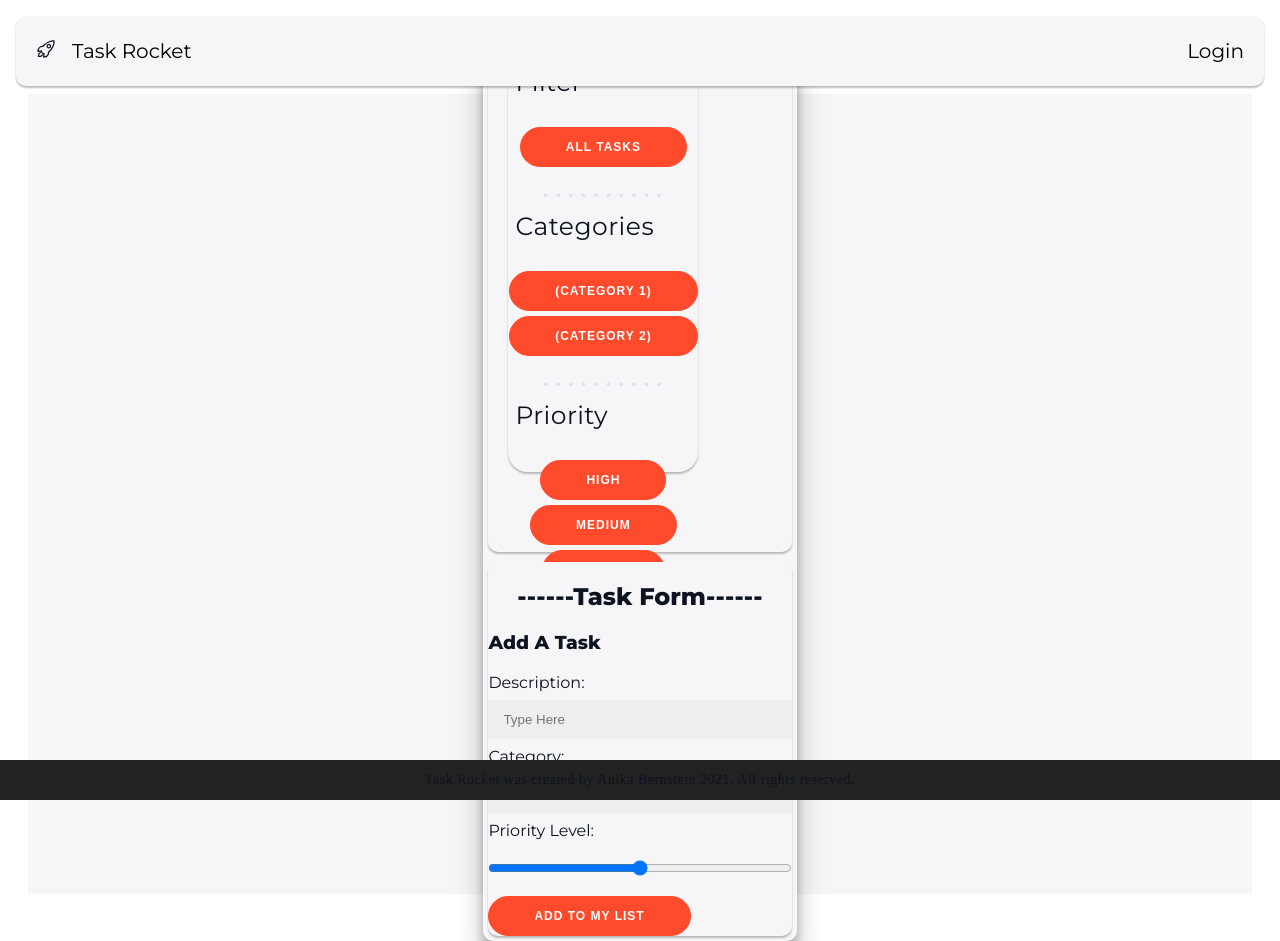
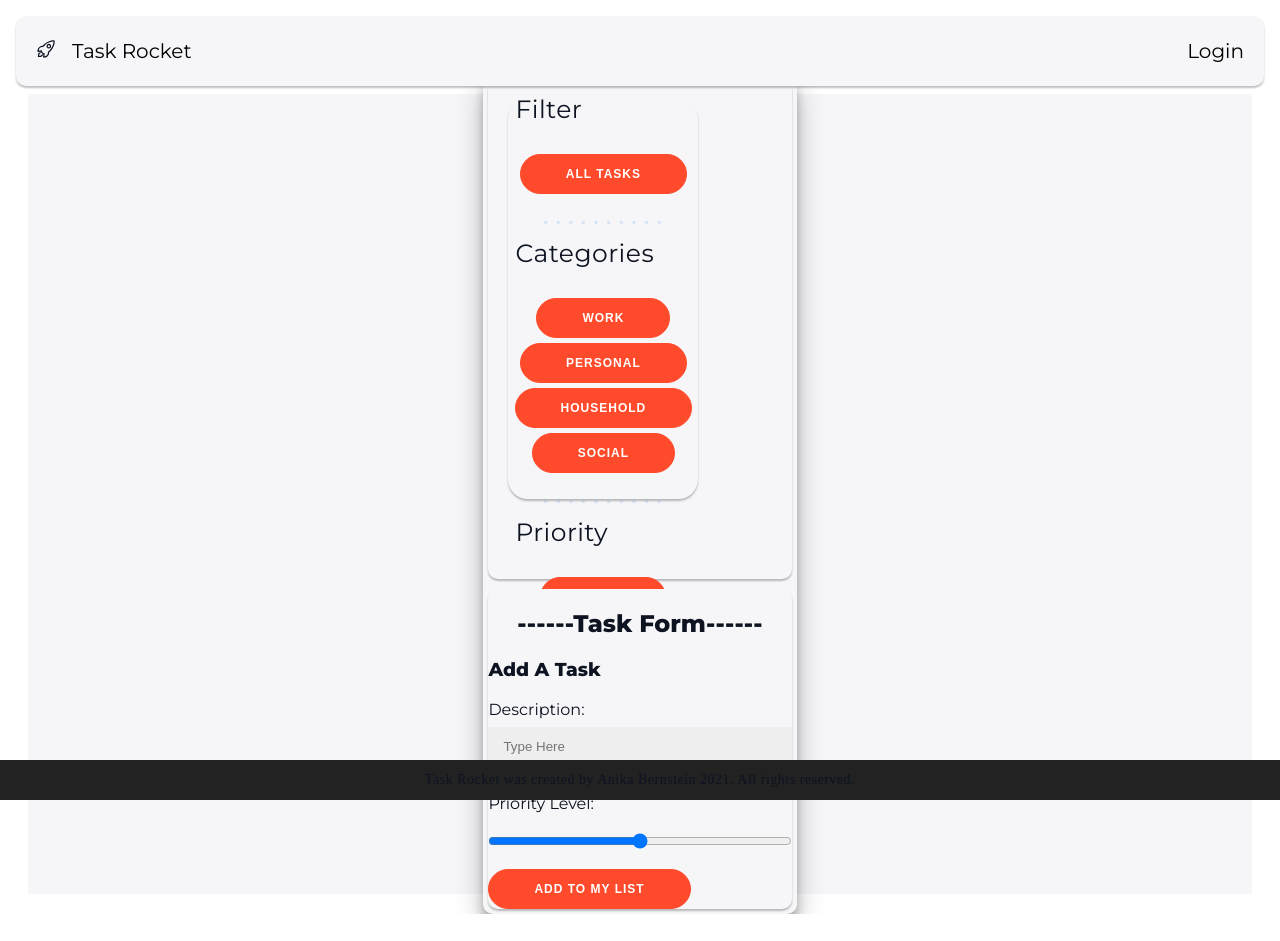
Before and after one commit to anikajb92/task-rocket-app, a React (Create React App) app: page /home in a window 1280 px wide. After the commit the page ends 914 px from the top, so only its background shows below. Built offline with nearby package versions, Linux system fonts and the light colour scheme; the HTML template or start-up script is replaced by a standard one.

Commit message:
updated view of rendered tasks and made changes to sidebar filter options/hardcoded

```diff
--- a/src/components/Home.js
+++ b/src/components/Home.js
@@ -15,6 +15,7 @@ export default function Welcome(props) {
       description={task.description}
       category={task.category}
       priority={task.priority}
+      selected={selected}
     />
   })
 
--- a/src/components/SideBar.js
+++ b/src/components/SideBar.js
@@ -17,29 +17,39 @@ export default function SideBar(props) {
       <h3>. . . . . . . . . .</h3>
       <p>Categories</p>
       {
-        props.selected === "Category 1" ?
-          <button onClick={handleClick} style={{ backgroundColor: "#FF4B2B", color: "#fffff" }}>(Category 1)</button> :
-          <button onClick={handleClick}>(Category 1)</button>
+        props.selected.category === "Work" ?
+          <button onClick={handleClick} style={{ backgroundColor: "#FF4B2B", color: "#fffff" }}>Work</button> :
+          <button onClick={handleClick}>Work</button>
       }
       {
-        props.selected === "Category 2" ?
-          <button onClick={handleClick} style={{ backgroundColor: "#FF4B2B", color: "#fffff" }}>(Category 2)</button> :
-          <button onClick={handleClick}>(Category 2)</button>
+        props.selected.category === "Personal" ?
+          <button onClick={handleClick} style={{ backgroundColor: "#FF4B2B", color: "#fffff" }}>Personal</button> :
+          <button onClick={handleClick}>Personal</button>
+      }
+      {
+        props.selected.category === "Household" ?
+          <button onClick={handleClick} style={{ backgroundColor: "#FF4B2B", color: "#fffff" }}>Household</button> :
+          <button onClick={handleClick}>Household</button>
+      }
+      {
+        props.selected.category === "Social" ?
+          <button onClick={handleClick} style={{ backgroundColor: "#FF4B2B", color: "#fffff" }}>Social</button> :
+          <button onClick={handleClick}>Social</button>
       }
       <h3>. . . . . . . . . .</h3>
       <p>Priority</p>
       {
-        props.selected === "High" ?
+        props.selected.priority === "3" ?
           <button onClick={handleClick} name="High" style={{ backgroundColor: "#FF4B2B", color: "#fffff" }}>High</button> :
           <button onClick={handleClick} name="High">High</button>
       }
       {
-        props.selected === "Medium" ?
+        props.selected.priority === "2" ?
           <button onClick={handleClick} name="Medium" style={{ backgroundColor: "#FF4B2B", color: "#fffff" }}>Medium</button> :
           <button onClick={handleClick} name="Medium">Medium</button>
       }
       {
-        props.selected === "Low" ?
+        props.selected.priority === "1" ?
           <button onClick={handleClick} name="Low" style={{ backgroundColor: "#FF4B2B", color: "#fffff" }}>Low</button> :
           <button onClick={handleClick} name="Low">Low</button>
       }
--- a/src/components/TaskForm.js
+++ b/src/components/TaskForm.js
@@ -12,23 +12,23 @@ export default function TaskForm() {
     event.preventDefault();
     console.log("form values logged as", description, category, priority, completed)
 
-    fetch('http://localhost:3000/tasks', {
-      method: 'POST',
-      headers: {
-        Accept: 'application/json',
-        'Content-Type': 'application/json',
-        Authorization: `Bearer ${localStorage.token}`
-      },
-      body: JSON.stringify({task: {description, category, priority, completed}})
-    })
-    .then(response => response.json())
-    .then(result => {
-      if (result.error) {
-        console.log(result.error)
-      } else {
-        console.log(result)
-      }
-    })
+    // fetch('http://localhost:3000/tasks', {
+    //   method: 'POST',
+    //   headers: {
+    //     Accept: 'application/json',
+    //     'Content-Type': 'application/json',
+    //     Authorization: `Bearer ${localStorage.token}`
+    //   },
+    //   body: JSON.stringify({task: {description, category, priority, completed}})
+    // })
+    // .then(response => response.json())
+    // .then(result => {
+    //   if (result.error) {
+    //     console.log(result.error)
+    //   } else {
+    //     console.log(result)
+    //   }
+    // })
   }
 
 
@@ -47,13 +47,24 @@ export default function TaskForm() {
       </label> {/* WORKING */}
       <br/>
       <label> Category:
-        <input
+        {/* <input
           type='text'
           placeholder=''
           value={category}
-          name='dueDate'
-          onChange={(event) => setCategory(event.target.value)}
-          />
+          name='Category'
+
+          /> */}
+          <select
+            name="category"
+            value={category}
+            id="category"
+            onChange={(event) => setCategory(event.target.value)}
+          >
+            <option value="Work">Work</option>
+            <option value="Household">Household</option>
+            <option value="Personal">Personal</option>
+            <option value="Social">Social</option>
+          </select>
       </label> {/* WORKING, but need to change to drop down and add text field */}
       <br/>
       <label> Priority Level:
--- a/src/components/Tasks.js
+++ b/src/components/Tasks.js
@@ -1,14 +1,15 @@
 import React from 'react';
+import '../styles/home.css';
+
 import {BsCircle} from "react-icons/bs";
 import {BsCheckCircle} from "react-icons/bs"; //when tasks are completed
 
 export default function Tasks(props) {
   return (
-    <div>
-      <BsCircle />
-      <p>{props.description}</p>
-      <p>Priority: {props.priority}</p>
-      <p>Category: {props.category}</p>
+    <div className="task">
+      <p><BsCircle /> {props.description}</p>
+      {/* <p>Priority: {props.priority}</p>
+      <p>Category: {props.category}</p> */}
     </div>
   )
 }
--- a/src/styles/home.css
+++ b/src/styles/home.css
@@ -19,7 +19,7 @@
 
 .board {
   display: flex;
-  flex-direction: row;
+  flex-direction: column;
   align-content: center;
   align-items: stretch;
   min-height: 500px;
@@ -70,3 +70,11 @@
   letter-spacing: 2px;
   font-size: 15px;
 }
+
+.task {
+  background-color: #eee;
+	border: none;
+	padding: 0px 15px;
+	margin: 8px 0;
+	width: 90%;
+}
```
